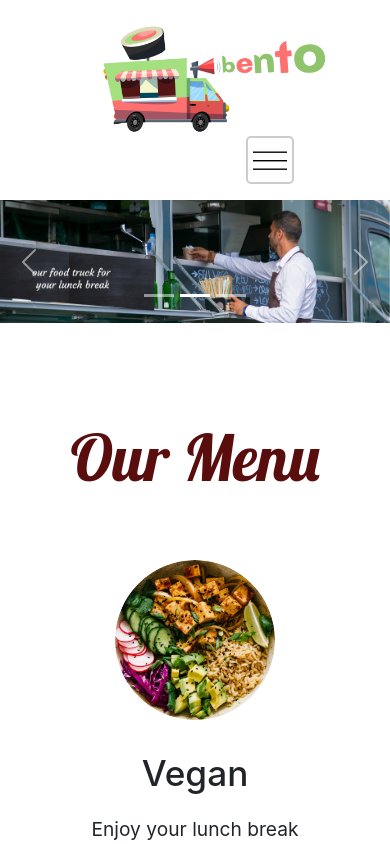
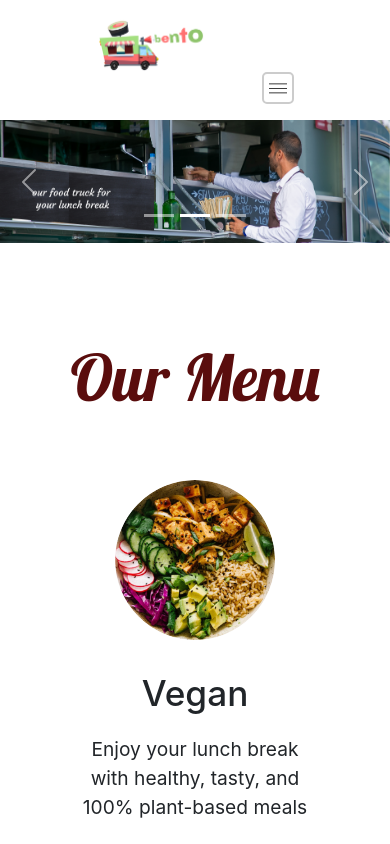
Before and after one commit to bella-ent/Bento, a React (Create React App) app: page / in a window 390 px wide. Shown: the top 844 px of the page. Built offline with nearby package versions, Linux system fonts and the light colour scheme; a web font is replaced by a local one.

Commit message:
chaged resposibility for nav

```diff
--- a/src/assets/App.css
+++ b/src/assets/App.css
@@ -372,6 +372,7 @@ padding: 0 2rem;
 	padding: 2rem;
 	border-radius: 1rem;
 	min-width: 700px;
+	/* margin-bottom: 2rem; */
 
 }
 
@@ -553,6 +554,10 @@ padding: 0 2rem;
 	}  #hamburger {
 		display: block;
 	}
+	/* .main-ser-card-con {
+	padding-bottom: 2rem;
+
+} */
 }
 @media screen and (min-width: 1060px) {
 	.drop-con li {
@@ -560,3 +565,10 @@ padding: 0 2rem;
 	}
 
 }
+@media screen and (max-width: 780px) {
+#logo {
+	width: 7rem;
+}
+#hamburger {
+width: 2rem;}
+}
```
Also changed, not shown: 2 other files (tests, documents, lock files or other folders).
